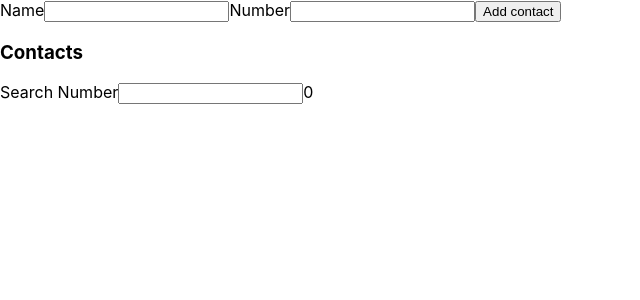
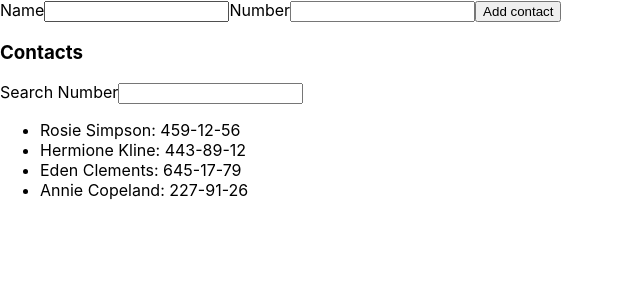
Before and after one commit to Aleksander-Kovalenko/goit-react-hw-02-phonebook, a React (Create React App) app: page / in a window 1280 px wide. Shown: the top 300 px of the page, without its empty margins (0-640 px from the left). Built offline with nearby package versions, Linux system fonts and the light colour scheme.

Commit message:
фикс filter

```diff
--- a/src/components/App.js
+++ b/src/components/App.js
@@ -3,10 +3,27 @@ import "./App.css";
 import { Form } from "./Form/Form";
 
 export class App extends Component {
+  state = {
+    contacts: [
+      { id: "id-1", name: "Rosie Simpson", number: "459-12-56" },
+      { id: "id-2", name: "Hermione Kline", number: "443-89-12" },
+      { id: "id-3", name: "Eden Clements", number: "645-17-79" },
+      { id: "id-4", name: "Annie Copeland", number: "227-91-26" },
+    ],
+  };
+
+  handleSubmitForm = (data) => {
+    console.log(data);
+  };
+
   render() {
     return (
       <>
-        <Form />
+        {/* Добавить состояние которое форма отправляет при сабмите */}
+        <Form
+          onSubmit={this.handleSubmitForm}
+          contactsList={this.state.contacts}
+        />
       </>
     );
   }
--- a/src/components/ContactsList/ContactsList.jsx
+++ b/src/components/ContactsList/ContactsList.jsx
@@ -2,7 +2,6 @@ import React from "react";
 import { ContactItem } from "./ContactItem";
 
 export const ContactsList = ({ contacts }) => {
-  console.log(contacts);
   return (
     <ul>
       {contacts.map((item) => (
--- a/src/components/Form/Form.jsx
+++ b/src/components/Form/Form.jsx
@@ -16,14 +16,7 @@ export class Form extends Component {
   };
 
   // ПЕРЕДЕЛАТЬ ТРИ ФУНКЦИИ КАК НА ВИДИО
-  handleInput = (e) => {
-    const { value } = e.target;
-    this.setState({ name: value });
-  };
-  handleNumber = (e) => {
-    const { value } = e.target;
-    this.setState({ number: value });
-  };
+
   handleFilter = (e) => {
     const { value } = e.target;
     const { contacts } = this.state;
@@ -32,32 +25,30 @@ export class Form extends Component {
     const oldArr = [...this.state.contacts];
 
     const searchNum = oldArr.filter(({ name }) => name.includes(value));
-    console.log(searchNum);
+
     return searchNum;
-    // console.log(oldArr);
-
-    // this.setState({
-    //   contacts: searchNum || oldArr,
-    // });
-
-    // this.setState({ contacts: searchNum });
   };
 
   // ФУНКЦИИ С ВЕРХУ
+  handleInputChange = (e) => {
+    const { name, value } = e.target;
+    this.setState({ [name]: value });
+  };
 
-  handleButtonClick = (e) => {
+  handleSubmit = (e) => {
+    const id = nanoid(5);
     e.preventDefault();
+
     const contacts = [...this.state.contacts];
-    const id = nanoid(5);
-
     const newContact = {
       id: id,
       name: this.state.name,
       number: this.state.number,
     };
-
     contacts.push(newContact);
     this.setState({ contacts: contacts });
+
+    this.props.onSubmit(this.state.contacts);
     this.setState({ name: "", number: "" });
   };
 
@@ -65,12 +56,14 @@ export class Form extends Component {
     const { contacts, name, number, filter } = this.state;
     return (
       <>
-        {/* Оптимизировать форму, сделав переиспользываемый компонент label и input */}
-        <form onSubmit={this.handleButtonClick}>
-          <label htmlFor="">
+        {/* Оптимизировать форму, сделав переиспользываемый компонент label и input
+        Добавить отдельное событие отправки формы
+        */}
+        <form onSubmit={this.handleSubmit}>
+          <label>
             <span className="label-form">Name</span>
             <input
-              onChange={this.handleInput}
+              onChange={this.handleInputChange}
               type="text"
               name="name"
               pattern="^[a-zA-Zа-яА-Я]+(([' -][a-zA-Zа-яА-Я ])?[a-zA-Zа-яА-Я]*)*$"
@@ -79,7 +72,7 @@ export class Form extends Component {
               value={name}
             />
           </label>
-          <label htmlFor="">
+          <label>
             <span className="label-form">Number</span>
             <input
               type="tel"
@@ -87,11 +80,14 @@ export class Form extends Component {
               pattern="\+?\d{1,4}?[-.\s]?\(?\d{1,3}?\)?[-.\s]?\d{1,4}[-.\s]?\d{1,4}[-.\s]?\d{1,9}"
               title="Phone number must be digits and can contain spaces, dashes, parentheses and can start with +"
               required
-              onChange={this.handleNumber}
+              onChange={this.handleInputChange}
               value={number}
             />
           </label>
-          <button type="button" onClick={this.handleButtonClick}>
+          <button
+            type="submit"
+            // onClick={this.handleButtonClick}
+          >
             Add contact
           </button>
         </form>
@@ -110,8 +106,7 @@ export class Form extends Component {
           />
         </label>
 
-        {contacts.length >= 0 && <ContactsList contacts={contacts} /> &&
-          filter.length && <ContactsList contacts={this.handleFilter} />}
+        {contacts.length >= 0 && <ContactsList contacts={contacts} />}
       </>
     );
   }
```
